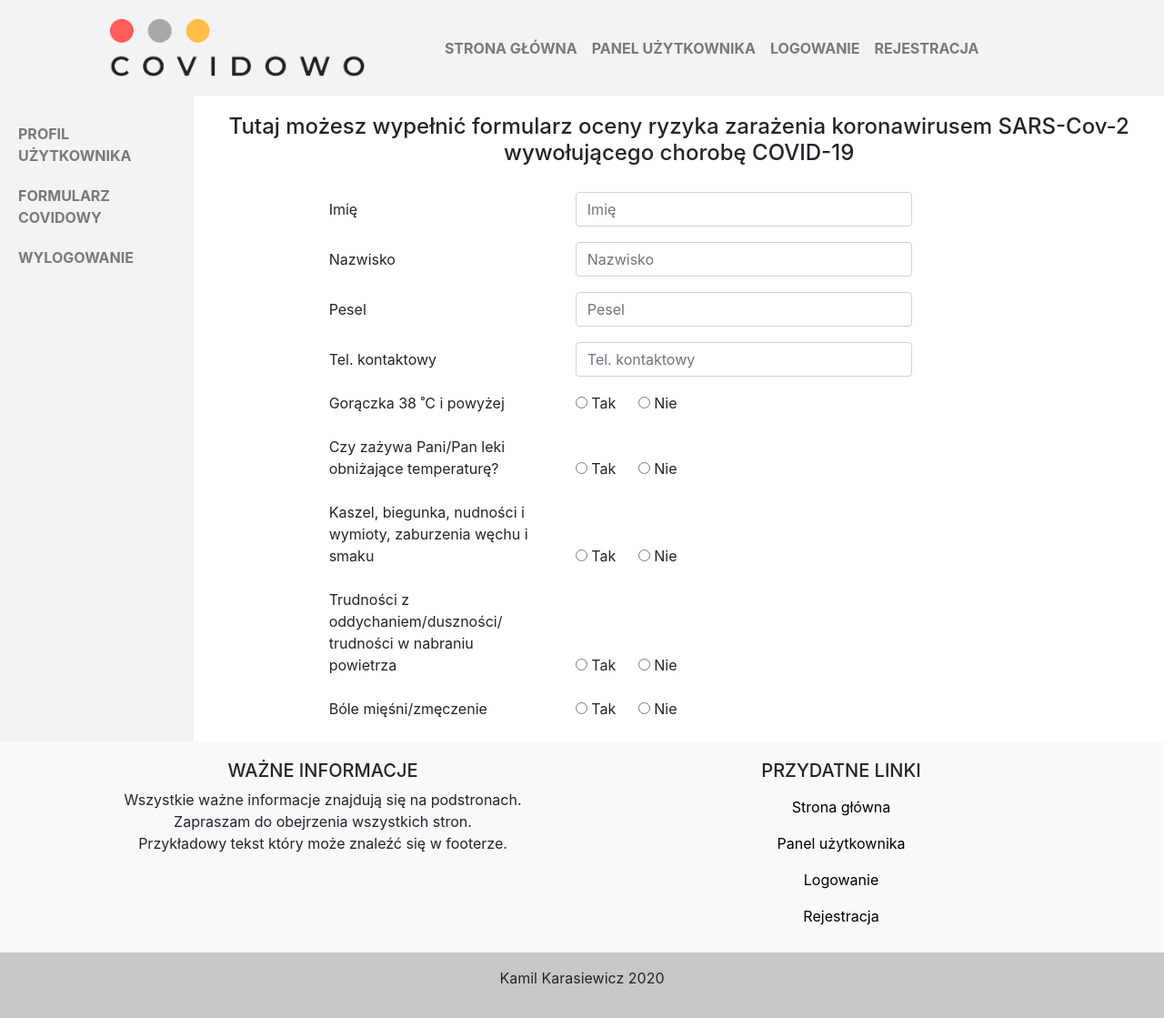
After one commit to maxkonar/Python-projekt-zaliczeniowy, a Flask app: page /covid in a window 1280 px wide. The commit adds this page. Shown: the whole page at 91% size. Run offline with Flask 2, Linux system fonts and the light colour scheme; a user stored in the database is signed in; some libraries are stand-ins or nearby versions.

Commit message:
Creating covid forms

```diff
--- a/app.py
+++ b/app.py
@@ -74,6 +74,15 @@ def login():
 def signup():
     form = RegisterForm()
 
+    exist_user = User.query.filter_by(username=form.username.data).first()
+    exist_email = User.query.filter_by(email=form.email.data).first()
+
+    if exist_user:
+        flash('Podana nazwa użytkownika jest już zajęta')
+        return render_template('signup.html', form=form)
+    if exist_email:
+        flash('Podany email jest już zajęty')
+        return render_template('signup.html', form=form)
     if form.validate_on_submit():
         hashed_password = generate_password_hash(form.password.data, method='sha256')
         new_user = User(username=form.username.data, email=form.email.data, password=hashed_password)
@@ -87,8 +96,12 @@ def signup():
 @app.route('/dashboard')
 @login_required
 def dashboard():
-    return render_template('dashboard.html', name=current_user.username)
+    return render_template('dashboard.html', username=current_user.username, email=current_user.email)
 
+@app.route('/covid')
+@login_required
+def covid():
+    return render_template('covid.html')
 
 @app.route('/logout')
 @login_required
--- /dev/null
+++ b/static/styles/dashboard.css
@@ -0,0 +1,46 @@
+.profil-information div div form label {
+    font-size: 18px;
+    display:block;
+    margin-bottom: 1rem;
+}
+
+.sidebar {
+    background-color: rgba(240, 241, 243, 0.8);
+    border-right: 2px solid rgba(240, 241, 243, 0.9);
+}
+
+.sidebar ul {
+    padding: 10px 0px;
+}
+
+.sidebar ul li a {
+    text-transform: uppercase;
+    font-weight: bold;
+    color: rgba(0,0,0,0.5);
+}
+
+.sidebar ul li {
+    margin: 20px 5px;
+}
+
+.info-banner h4 {
+    text-align:center;
+}
+
+.page-header {
+    text-align:center;
+}
+
+.user-form, .profil-information div div form {
+    margin-left: auto;
+    margin-right: auto;
+    width:75%;
+}
+
+.user-form .form-group label, .user-form .form-group div{
+    display: inline-block;
+}
+
+.radio-inline {
+    margin-right:20px;
+}
--- a/static/styles/style.css
+++ b/static/styles/style.css
@@ -2,7 +2,11 @@ li {
     list-style: none;
 }
 
-.content div {
+.content .info-banner {
+    padding: 20px 0px;
+}
+
+.content .main-content {
     padding: 20px 0px;
 }
 
@@ -27,25 +31,3 @@ li {
     position: relative;
     text-align: center;
 }
-
-.sidebar {
-    background-color: rgba(240, 241, 243, 0.8);
-    border-right: 2px solid rgba(240, 241, 243, 0.9);
-}
-
-.sidebar ul {
-    padding: 10px 0px;
-}
-
-.sidebar ul li a {
-    text-transform: uppercase;
-    font-weight: bold;
-    color: rgba(0,0,0,.5);
-}
-.info-banner h4 {
-    text-align:center;
-}
-
-.page-header {
-    text-align:center;
-}
--- a/templates/base.html
+++ b/templates/base.html
@@ -9,6 +9,7 @@
     <link rel="stylesheet" type="text/css"  href="{{url_for('static', filename='styles/header.css')}}">
     <link rel="stylesheet" type="text/css"  href="{{url_for('static', filename='styles/footer.css')}}">
     <link rel="stylesheet" type="text/css"  href="{{url_for('static', filename='styles/mobile.css')}}">
+    <link rel="stylesheet" type="text/css"  href="{{url_for('static', filename='styles/dashboard.css')}}">
     <link rel="stylesheet" href="https://cdnjs.cloudflare.com/ajax/libs/font-awesome/4.7.0/css/font-awesome.min.css">
     <link rel="icon" type="image/png" sizes="192x192" href="{{url_for('static', filename='images/favicon.png')}}">
     <script src="https://ajax.googleapis.com/ajax/libs/jquery/3.5.1/jquery.min.js"></script>
--- /dev/null
+++ b/templates/covid.html
@@ -0,0 +1,136 @@
+{% extends "/base.html" %}
+
+{% block title %}
+Panel użytkownika
+{% endblock %}
+
+{% block content %}
+    <div class="container-fluid">
+      <div class="row">
+        <div class="col-sm-2 sidebar">
+          <ul class="nav-sidebar">
+            <li class="active"><a href="/dashboard">Profil użytkownika</a></li>
+              <li class="active"><a href="/covid">Formularz covidowy</a></li>
+            <li><a href="{{ url_for('logout')}}">Wylogowanie</a></li>
+          </ul>
+        </div>
+        <div class="col-sm-10 main">
+          <div class="content">
+            <div class="info-banner">
+              <h4>Tutaj możesz wypełnić formularz oceny ryzyka zarażenia koronawirusem SARS-Cov-2 wywołującego chorobę COVID-19 </h4>
+            </div>
+            <div class="profil-information">
+              <div class="row">
+                <form class="user-form">
+                    <div class="form-group">
+                      <label class="col-md-4 control-label" for="name">Imię</label>
+                      <div class="col-md-6">
+                      <input id="name" name="name" type="text" placeholder="Imię" class="form-control input-md">
+
+                      </div>
+                    </div>
+                    <div class="form-group">
+                      <label class="col-md-4 control-label" for="surname">Nazwisko</label>
+                      <div class="col-md-6">
+                      <input id="surname" name="surname" type="text" placeholder="Nazwisko" class="form-control input-md">
+
+                      </div>
+                    </div>
+                    <div class="form-group">
+                      <label class="col-md-4 control-label" for="personal-id-number">Pesel</label>
+                      <div class="col-md-6">
+                      <input id="personal-id-number" name="personal-id-number" type="text" placeholder="Pesel" class="form-control input-md">
+
+                      </div>
+                    </div>
+                    <div class="form-group">
+                      <label class="col-md-4 control-label" for="phone">Tel. kontaktowy</label>
+                      <div class="col-md-6">
+                      <input id="phone" name="phone" type="text" placeholder="Tel. kontaktowy" class="form-control input-md">
+
+                      </div>
+                    </div>
+                    <div class="form-group">
+                      <label class="col-md-4 control-label" for="temperature">Gorączka 38 ˚C i powyżej </label>
+                      <div class="col-md-6">
+                        <label class="radio-inline" for="temperature-0">
+                          <input type="radio" name="temperature" id="temperature-0" value="True">
+                          Tak
+                        </label>
+                        <label class="radio-inline" for="temperature-1">
+                          <input type="radio" name="temperature" id="temperature-1" value="False">
+                          Nie
+                        </label>
+                      </div>
+                    </div>
+
+                    <!-- Multiple Checkboxes (inline) -->
+                    <div class="form-group">
+                      <label class="col-md-4 control-label" for="medicine">Czy zażywa Pani/Pan leki obniżające temperaturę?</label>
+                      <div class="col-md-6">
+                        <label class="radio-inline" for="medicine-0">
+                          <input type="radio" name="medicine" id="medicine-0" value="True">
+                          Tak
+                        </label>
+                        <label class="radio-inline" for="medicine-1">
+                          <input type="radio" name="medicine" id="medicine-1" value="False">
+                          Nie
+                        </label>
+                      </div>
+                    </div>
+
+                    <!-- Multiple radioes (inline) -->
+                    <div class="form-group">
+                      <label class="col-md-4 control-label" for="first_issues"> Kaszel, biegunka, nudności i wymioty, zaburzenia węchu i smaku</label>
+                      <div class="col-md-6">
+                        <label class="radio-inline" for="first_issues-0">
+                          <input type="radio" name="first_issues" id="first_issues-0" value="True">
+                          Tak
+                        </label>
+                        <label class="radio-inline" for="first_issues-1">
+                          <input type="radio" name="first_issues" id="first_issues-1" value="False">
+                          Nie
+                        </label>
+                      </div>
+                    </div>
+
+                    <!-- Multiple radioes (inline) -->
+                    <div class="form-group">
+                      <label class="col-md-4 control-label" for="second_issues">Trudności z oddychaniem/duszności/ trudności w nabraniu powietrza</label>
+                      <div class="col-md-6">
+                        <label class="radio-inline" for="second_issues-0">
+                          <input type="radio" name="second_issues" id="second_issues-0" value="True">
+                          Tak
+                        </label>
+                        <label class="radio-inline" for="second_issues-1">
+                          <input type="radio" name="second_issues" id="second_issues-1" value="False">
+                          Nie
+                        </label>
+                      </div>
+                    </div>
+
+                    <!-- Multiple radioes (inline) -->
+                    <div class="form-group">
+                      <label class="col-md-4 control-label" for="third_issues">Bóle mięśni/zmęczenie</label>
+                      <div class="col-md-6">
+                        <label class="radio-inline" for="third_issues-0">
+                          <input type="radio" name="third_issues" id="third_issues-0" value="True">
+                          Tak
+                        </label>
+                        <label class="radio-inline" for="third_issues-1">
+                          <input type="radio" name="third_issues" id="third_issues-1" value="False">
+                          Nie
+                        </label>
+                      </div>
+                    </div>
+
+                </form>
+              </div>
+            </div>
+          </div>
+        </div>
+      </div>
+    </div>
+
+
+{% endblock %}
--- a/templates/index.html
+++ b/templates/index.html
@@ -24,7 +24,7 @@
   </div>
 </section>
 <section class="content">
-  <div class="row justify-content-around ">
+  <div class="row justify-content-around main-content">
     <div class="col-5">
 <p>Lorem Ipsum jest tekstem stosowanym jako przykładowy wypełniacz w przemyśle poligraficznym. Został po raz pierwszy użyty w XV w. przez nieznanego drukarza do wypełnienia tekstem próbnej książki. Pięć wieków później zaczął być używany przemyśle elektronicznym, pozostając praktycznie niezmienionym. Spopularyzował się w latach 60. XX w. wraz z publikacją arkuszy Letrasetu, zawierających fragmenty Lorem Ipsum, a ostatnio z zawierającym różne wersje Lorem Ipsum oprogramowaniem przeznaczonym do realizacji druków na komputerach osobistych, jak Aldus PageMaker</p>
     </div>
```
Also changed, not shown: templates/dashboard.html (+10 -9 lines), database.sqlite3.
